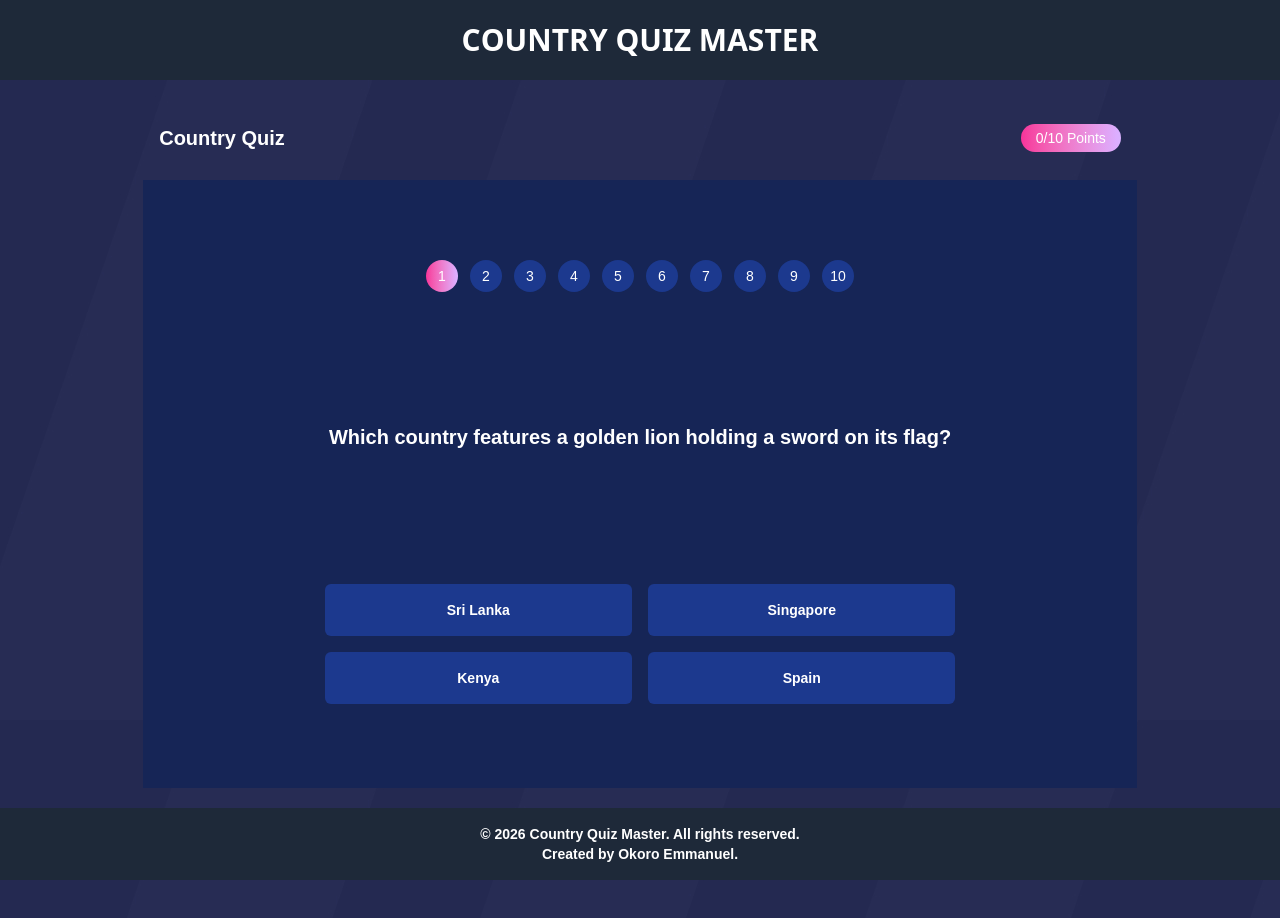
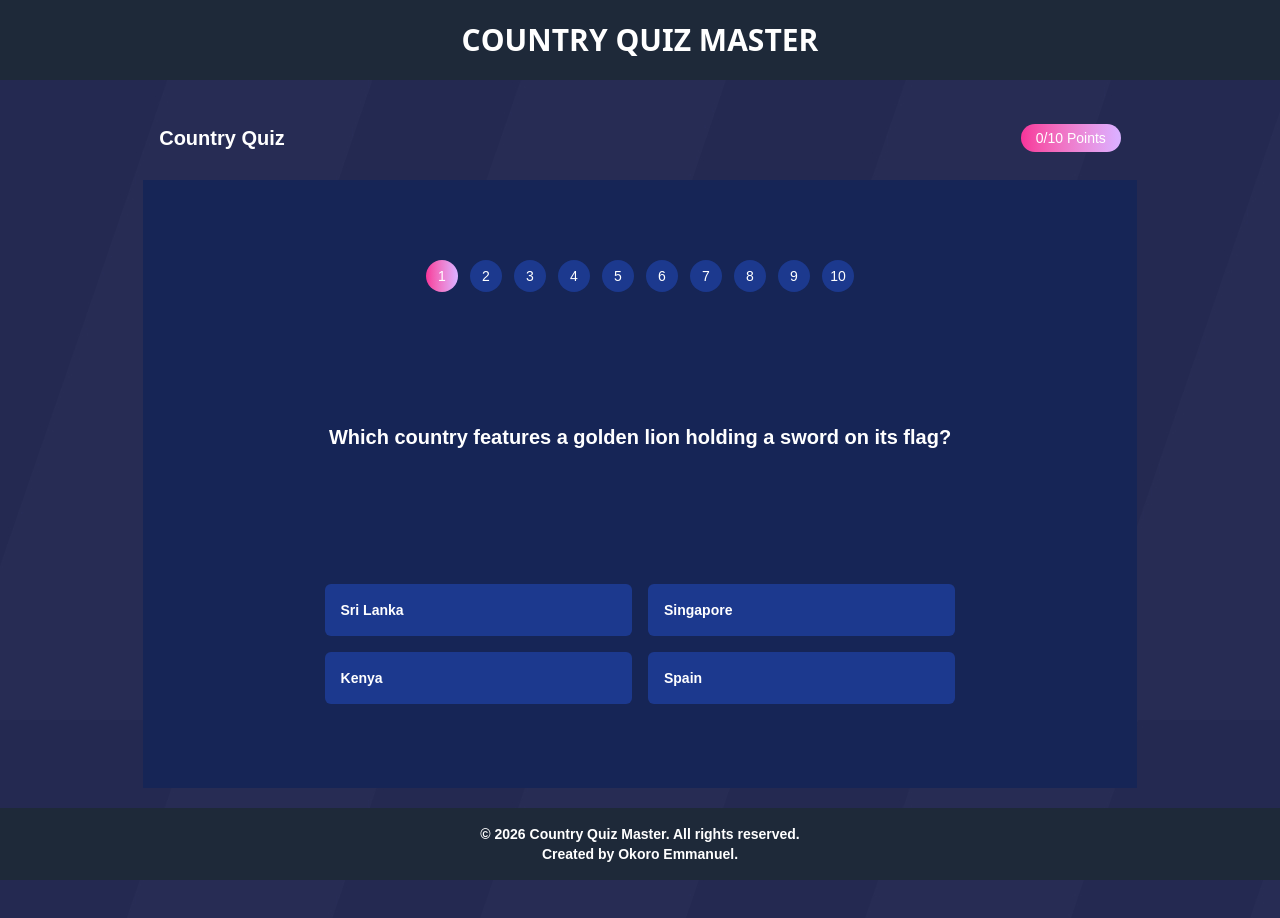
Before and after one commit to Nuel-dev-oi/country-quiz-master, a React (Vite) app in the folder frontend/: page / in a window 1280 px wide. Shown: the top 918 px of the page. Built offline with nearby package versions, Linux system fonts and the light colour scheme; a web font is replaced by a local one.

Commit message:
Add logic for choosing right option

```diff
--- a/frontend/src/components/Options.tsx
+++ b/frontend/src/components/Options.tsx
@@ -1,49 +1,57 @@
-import React, { useEffect, useRef } from "react";
+import React, { useState } from "react";
+import checkMark from "../assets/Check_round_fill.svg";
+import closeMark from "../assets/Close_round_fill.svg";
 
-const Options: React.FC<{ optionsArr: string[]; number: number }> = ({
+const Options: React.FC<{ optionsArr: string[]; number: number, answer: string }> = ({
   optionsArr,
   number,
-}): React.JSX.Element => {
-  const divRef = useRef<HTMLDivElement>(null);
+  answer,
+}) => {
 
-  const handleClick = (e: React.MouseEvent<HTMLDivElement, MouseEvent>) => {
-    const current = divRef.current;
-    if (!current) return;
-    const divs: NodeListOf<HTMLDivElement> = current.querySelectorAll("div");
-    divs.forEach((div) => {
-      const hasBgGradient = div.classList.contains("bg-linear-to-r");
-      if (hasBgGradient) {
-        div.classList.remove("bg-linear-to-r");
-        div.classList.add("bg-blue-900");
-      }
+  const [userAnswers, setUserAnswers] = useState<Record<number, number>>({});
 
-      e.currentTarget.classList.add("bg-linear-to-r");
-      e.currentTarget.classList.remove("bg-blue-950");
-    });
+  const handleClick = (index: number) => {
+    // Prevent changing the answer once a choice is made for this question
+    if (userAnswers[number] !== undefined) return;
+
+    setUserAnswers((prev) => ({
+      ...prev,
+      [number]: index,
+    }));
   };
 
-  useEffect(() => {
-    const current = divRef.current;
-    current?.querySelectorAll("div").forEach((div) => {
-      div.classList.remove("bg-linear-to-r");
-      div.classList.add("bg-blue-900");
-    });
-  }, [number]);
+  const currentSelection = userAnswers[number];
+  const hasAnswered = currentSelection !== undefined;
+
   return (
-    <div
-      ref={divRef}
-      className="sm:m-auto sm:w-full lg:w-[calc(100%-15%)] w-full gap-2 flex flex-col justify-center items-start p-2 whitespace-nowrap text-xl bg-transparent h-max max-[400px]:h-[calc(100%-16px-20%-15%)] sm:flex-wrap sm:flex-row sm:items-center sm:gap-4"
-    >
+    <div className="sm:m-auto sm:w-full lg:w-[calc(100%-15%)] w-full gap-2 flex flex-col justify-center items-start p-2 whitespace-nowrap text-xl bg-transparent h-max sm:flex-wrap sm:flex-row sm:items-center sm:gap-4">
       {optionsArr.map((option, index) => {
+        const isUserPick = currentSelection === index;
+        const isActualCorrect = option === answer;
+
+        const shouldShowGradient = isUserPick || (hasAnswered && isActualCorrect);
+
         return (
           <div
             key={index}
-            onClick={(e) => {
-              handleClick(e);
-            }}
-            className="cursor-pointer grow sm:grow-0 rounded-md p-2 sm:p-4 bg-blue-900 w-full sm:w-[calc(100%/2-100px)] lg:w-[calc(100%/2-100px)]  text-sm flex justify-center items-center from-pink-500 from-40% to-purple-500"
+            onClick={() => handleClick(index)}
+            className={`gap-5 cursor-pointer grow sm:grow-0 rounded-md p-2 sm:p-4 w-full sm:w-[calc(100%/2-100px)] lg:w-[calc(100%/2-100px)] text-sm flex justify-center items-center transition-all
+              ${shouldShowGradient
+                ? "bg-linear-to-r from-pink-500 from-40% to-purple-500"
+                : "bg-blue-900"
+              }`}
           >
-            {option}
+            <span>{option}</span>
+
+            <div className="flex gap-2 ml-auto">
+              {hasAnswered && isActualCorrect && (
+                <img src={checkMark} alt="correct" className="w-5 h-5" />
+              )}
+
+              {isUserPick && !isActualCorrect && (
+                <img src={closeMark} alt="wrong" className="w-5 h-5" />
+              )}
+            </div>
           </div>
         );
       })}
--- a/frontend/src/components/Question.tsx
+++ b/frontend/src/components/Question.tsx
@@ -5,7 +5,8 @@ const Question: React.FC<{
   number: number;
   questions: QuizQuestions;
   onSetOptions: (value: string[]) => void;
-}> = ({ number, questions, onSetOptions }): React.JSX.Element => {
+  onSetAnswer: (value: string) => void;
+}> = ({ number, questions, onSetOptions, onSetAnswer }): React.JSX.Element => {
   const [question, setQuestion] = useState<string>("");
   const filteredQuestions = useRef<QuizQuestions>([]);
 
@@ -17,10 +18,11 @@ const Question: React.FC<{
       });
       if (filteredQuestion) {
         onSetOptions(filteredQuestion.options);
+        onSetAnswer(filteredQuestion.answer);
       }
     };
     handleSetOptions();
-  }, [onSetOptions, question]);
+  }, [onSetOptions, onSetAnswer, question]);
 
   useEffect(() => {
     if (!questions || questions.length === 0) return;
--- a/frontend/src/components/QuestionTab.tsx
+++ b/frontend/src/components/QuestionTab.tsx
@@ -5,13 +5,19 @@ import Options from "./Options";
 import QuestionContext from "./QuestionContext";
 
 const QuestionTab: React.FC = (): React.JSX.Element => {
+  const questions = useContext(QuestionContext);
   const [number, setNumber] = useState<number>(1);
   const [options, setOptions] = useState<string[]>([]);
-  const questions = useContext(QuestionContext);
+  const [answer, setAnswer] = useState<string>("");
+
+  const onSetAnswer = useCallback((value: string) => {
+    setAnswer(value);
+  }, []);
 
   const onSetOptions = useCallback((value: string[]) => {
     setOptions(value);
   }, []);
+
   const onClick = (e: React.MouseEvent<HTMLSpanElement, MouseEvent>) => {
     const num = e.currentTarget.textContent;
     setNumber(Number(num));
@@ -24,8 +30,9 @@ const QuestionTab: React.FC = (): React.JSX.Element => {
         number={number}
         questions={useMemo(() => questions, [questions])}
         onSetOptions={onSetOptions}
+        onSetAnswer={onSetAnswer}
       />
-      <Options number={number} optionsArr={options} />
+      <Options number={number} optionsArr={options} answer={answer} />
     </section>
   );
 };
```
